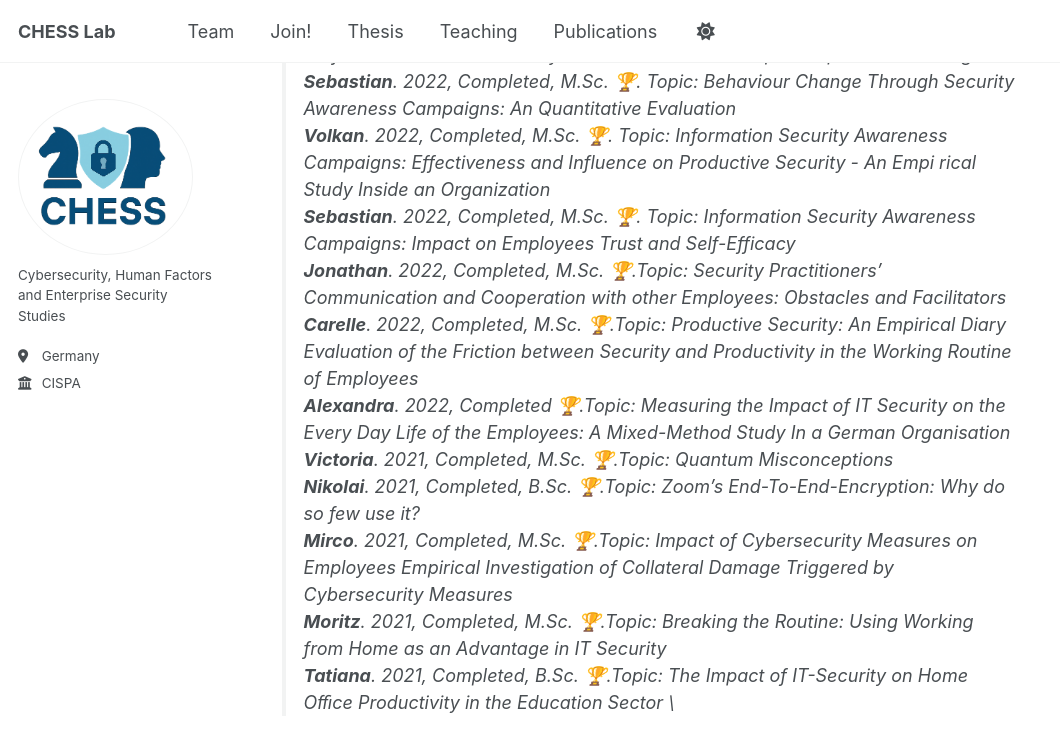
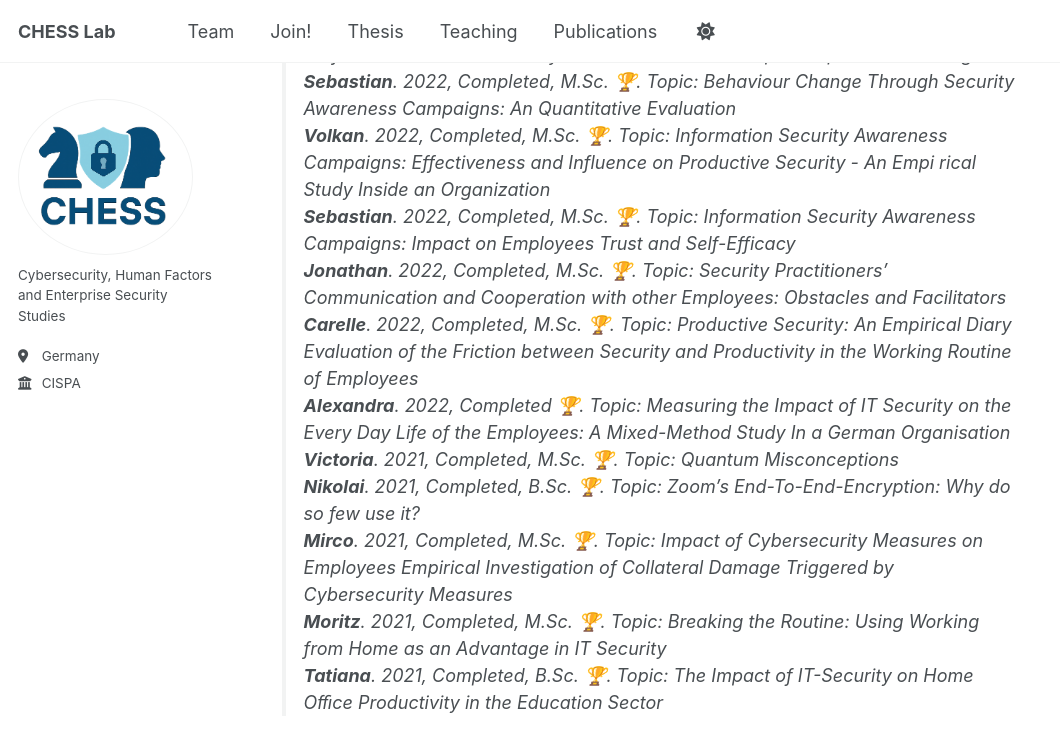
Before and after one commit to chessslab/chessslab.github.io, a Jekyll site: the page built from _pages/team.md, in a window 1280 px wide and 900 px high, scrolled down 926 px. Shown: the top 755 px of the window, without its empty margins (0-1060 px from the left). Built offline with Jekyll 4.4.1, drawn with Linux system fonts in a browser that asks for light colours; some of the changed text lies outside the part shown.

Commit message:
minimal changes

```diff
--- a/_pages/team.md
+++ b/_pages/team.md
@@ -4,7 +4,7 @@
 author_profile: true
 ---
 
-As the lab and our team was just established in 2025, we are still growing! However, as part of CISPA, our team really consists of 700+ people and we closely work together on a daily basis with __[MaxLab](https://group.cispa.io/golla/)__, __[Group Krombholz](https://cispa.de/de/research/groups/krombholz)__, and __[Team USEC](https://teamusec.de/)__  among others.
+As the lab and our team was just established in 2025, we are still growing! However, as part of CISPA, our team really consists of 700+ people and we closely work together on a daily basis with __[MaxLab](https://group.cispa.io/golla/)__, __[Group Krombholz](https://cispa.de/de/research/groups/krombholz)__, and __[Team USEC](https://teamusec.de/)__  among others 💪.
 
 # Current Members
 
@@ -28,11 +28,11 @@
 > __Sebastian__. 2022, _Completed_, M.Sc. 🏆. Topic: Behaviour Change Through Security Awareness Campaigns: An Quantitative Evaluation \
 > __Volkan__. 2022, _Completed_, M.Sc. 🏆. Topic: Information Security Awareness Campaigns: Effectiveness and Influence on Productive Security - An Empi rical Study Inside an Organization \
 > __Sebastian__. 2022, _Completed_, M.Sc. 🏆. Topic: Information Security Awareness Campaigns: Impact on Employees Trust and Self-Efficacy \
-> __Jonathan__. 2022, _Completed_, M.Sc. 🏆.Topic: Security Practitioners’ Communication and Cooperation with other Employees: Obstacles and Facilitators \
-> __Carelle__. 2022, _Completed_, M.Sc. 🏆.Topic: Productive Security: An Empirical Diary Evaluation of the Friction between Security and Productivity in the Working Routine of Employees \
-> __Alexandra__. 2022, _Completed_ 🏆.Topic: Measuring the Impact of IT Security on the Every Day Life of the Employees: A Mixed-Method Study In a German Organisation \
-> __Victoria__. 2021, _Completed_, M.Sc. 🏆.Topic: Quantum Misconceptions \
-> __Nikolai__. 2021, _Completed_, B.Sc. 🏆.Topic: Zoom’s End-To-End-Encryption: Why do so few use it? \
-> __Mirco__. 2021, _Completed_, M.Sc. 🏆.Topic: Impact of Cybersecurity Measures on Employees Empirical Investigation of Collateral Damage Triggered by Cybersecurity Measures \
-> __Moritz__. 2021, _Completed_, M.Sc. 🏆.Topic: Breaking the Routine: Using Working from Home as an Advantage in IT Security \
-> __Tatiana__. 2021, _Completed_, B.Sc. 🏆.Topic: The Impact of IT-Security on Home Oﬃce Productivity in the Education Sector \
+> __Jonathan__. 2022, _Completed_, M.Sc. 🏆. Topic: Security Practitioners’ Communication and Cooperation with other Employees: Obstacles and Facilitators \
+> __Carelle__. 2022, _Completed_, M.Sc. 🏆. Topic: Productive Security: An Empirical Diary Evaluation of the Friction between Security and Productivity in the Working Routine of Employees \
+> __Alexandra__. 2022, _Completed_ 🏆. Topic: Measuring the Impact of IT Security on the Every Day Life of the Employees: A Mixed-Method Study In a German Organisation \
+> __Victoria__. 2021, _Completed_, M.Sc. 🏆. Topic: Quantum Misconceptions \
+> __Nikolai__. 2021, _Completed_, B.Sc. 🏆. Topic: Zoom’s End-To-End-Encryption: Why do so few use it? \
+> __Mirco__. 2021, _Completed_, M.Sc. 🏆. Topic: Impact of Cybersecurity Measures on Employees Empirical Investigation of Collateral Damage Triggered by Cybersecurity Measures \
+> __Moritz__. 2021, _Completed_, M.Sc. 🏆. Topic: Breaking the Routine: Using Working from Home as an Advantage in IT Security \
+> __Tatiana__. 2021, _Completed_, B.Sc. 🏆. Topic: The Impact of IT-Security on Home Oﬃce Productivity in the Education Sector
```
Also changed, not shown: _pages/about.md (+2 -2 lines), images/tradingcards.jpeg (added).
